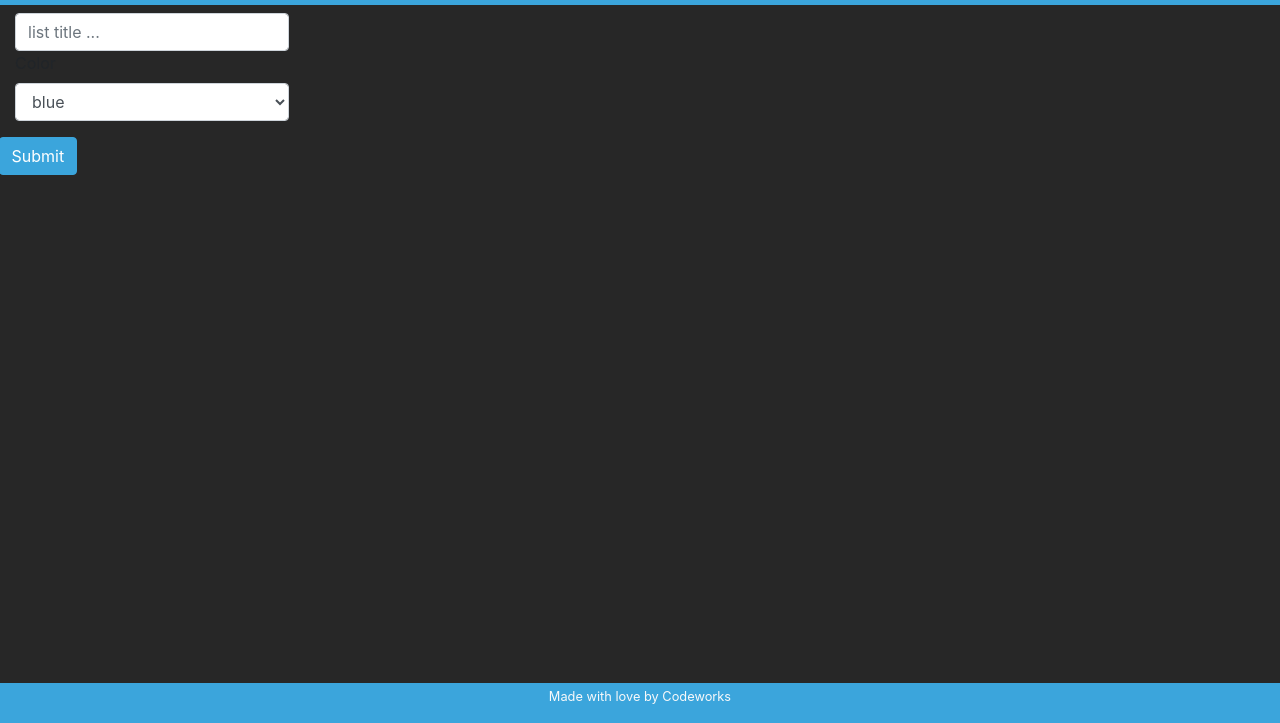
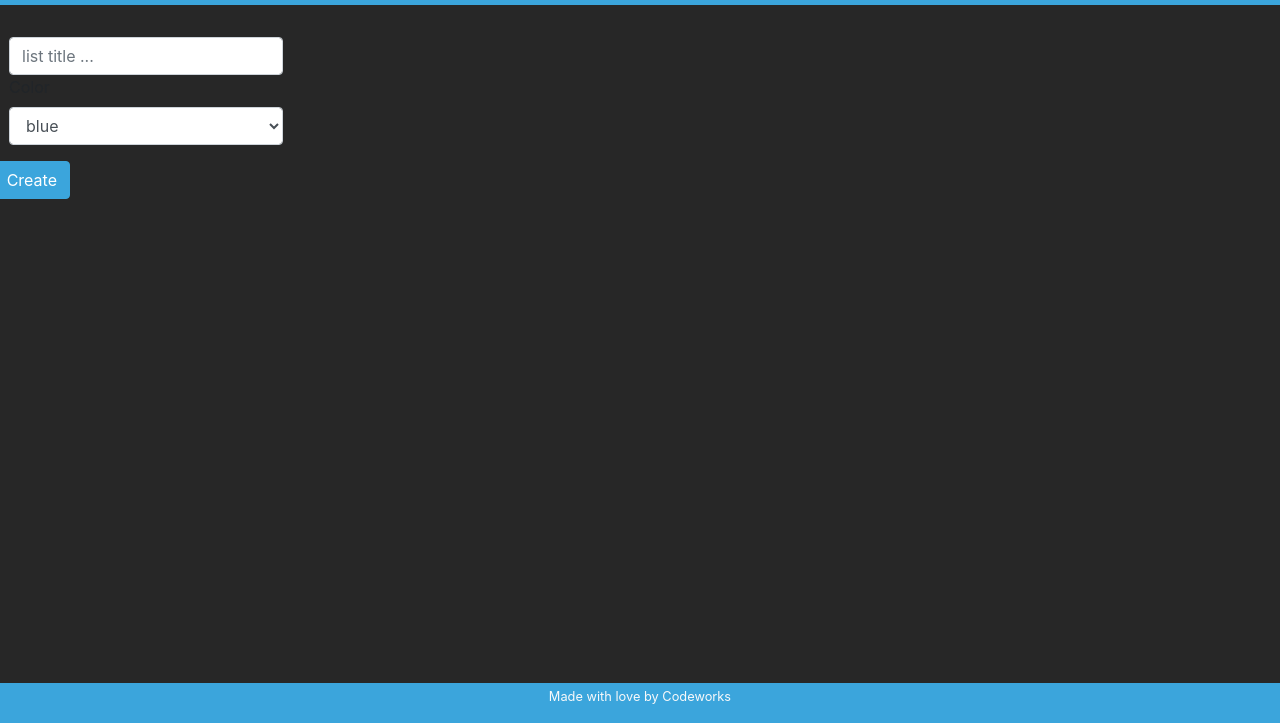
Before and after one commit to john87barker/checkpoint3TaskMaster, a website with bundled scripts: page index.html in a window 1280 px wide. Shown: the part 77-800 px from the top of the page. Built offline with nearby package versions, Linux system fonts and the light colour scheme.

Commit message:
messing stuff up

```diff
--- a/app/Models/List.js
+++ b/app/Models/List.js
@@ -25,11 +25,9 @@ export default class List {
             <div class="col-md-12 bg-light pt-3" id="tasks">
                 <div class="btn-group " data-toggle="buttons">
                     <label class="btn btn-alert active">
-
-                        <input type="checkbox" name="complete" id="first">
+                    <input type="checkbox" name="complete" id="first">
                     </label>
                     <div class="d-flex text-dark">
-
                         <ul>
 
                         ${this.MyTask}
--- a/index.html
+++ b/index.html
@@ -29,7 +29,8 @@
 
     <main class="container-fluid bg-dark">
         <div class="row ">
-            <div class="col-md-12 d-flex justify-content-space mt-2">
+            <div class="col-md-12 d-flex justify-content-space mt-2 p-4">
+                <div class="row">
                     <div class="form-group d-flex p-0">
                         <form onsubmit="app.listsController.makeList()">
                             <input type="text" class="form-control" name="title" id="title" placeholder="list title ..."
@@ -45,10 +46,11 @@
                                 </select>
                             </div>
 
-                        <div class="col-md-2 d-flex align-items-baseline justify-content-center p-0">
-                            <button type="submit" class="btn btn-primary">Submit</button>
+                            <div class="col-md-2 d-flex justify-content-center">
+                                <button type="submit" class="btn btn-primary ">Create</button>
                             </div>
                         </form>
+                    </div>
                 </div>
             </div>
         </div>
```
Lines whose indentation alone changed are shown as unchanged.
